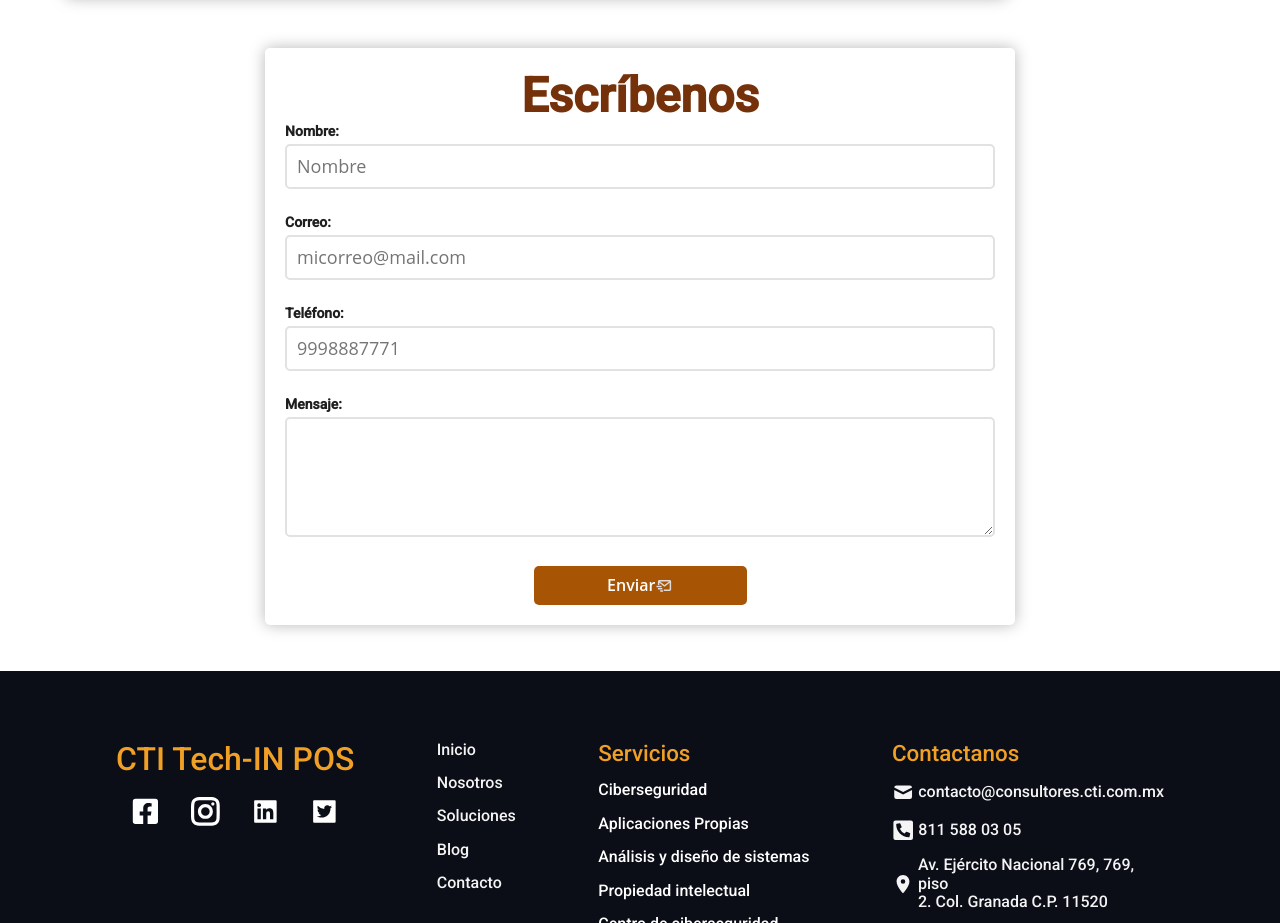
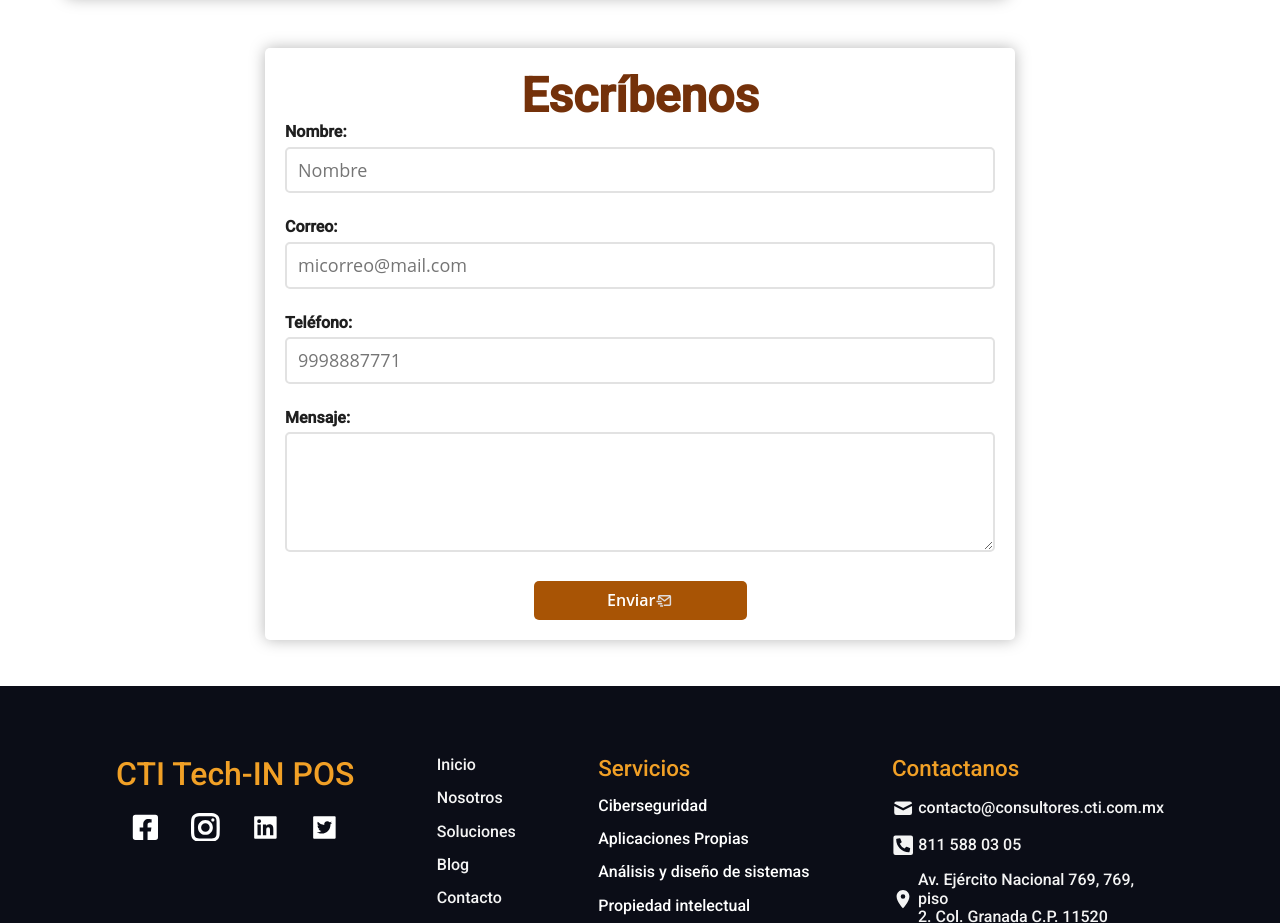
Before and after one commit to ucm23/cti, a Next.js app: page /Contacto in a window 1280 px wide. Shown: the part 1087-2010 px from the top of the page. Built offline with nearby package versions, Linux system fonts and the light colour scheme; grey boxes are pictures that could not be loaded; a small style sheet from the web is missing.

Commit message:
estilos de contactos listos

```diff
--- a/assets/global.css
+++ b/assets/global.css
@@ -1031,7 +1031,7 @@ body::-webkit-scrollbar-thumb{
 .formulario label {
 	display: block;
 	font-weight: 600;
-	font-size: 14px;
+	font-size: 16px;
 	margin-bottom: 5px;
 	color: #1f1f1f;
 }
@@ -1043,7 +1043,7 @@ body::-webkit-scrollbar-thumb{
 	border-radius: 5px;
 	border: 2px solid #e2e2e2;
 	font-size: 18px;
-	padding: 10px;
+	padding: 11px;
 	margin-bottom: 5px;
 	color: #1f1f1f;
 }
@@ -1106,3 +1106,7 @@ body::-webkit-scrollbar-thumb{
 	padding-top: 20px;
 	color: #129212;
 }
+
+.correo-tel{
+    width: 48%;
+}
```
